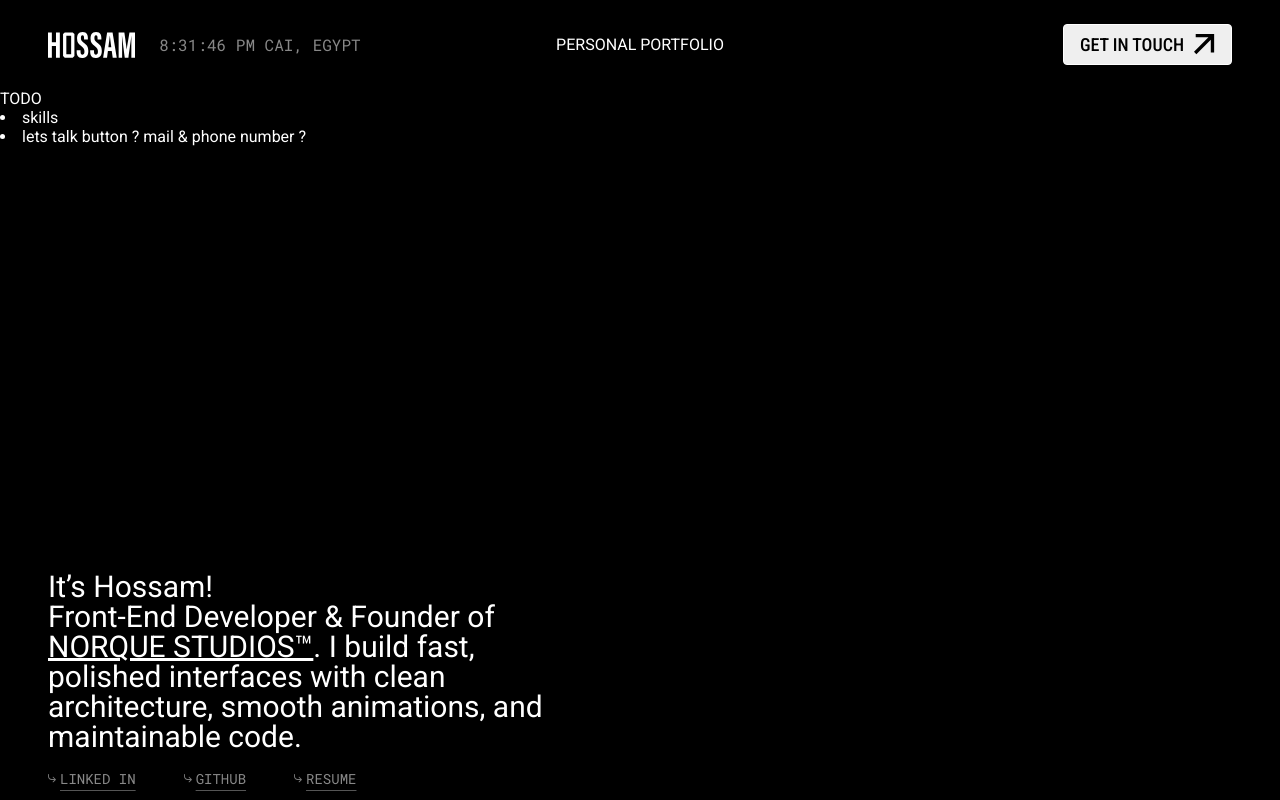
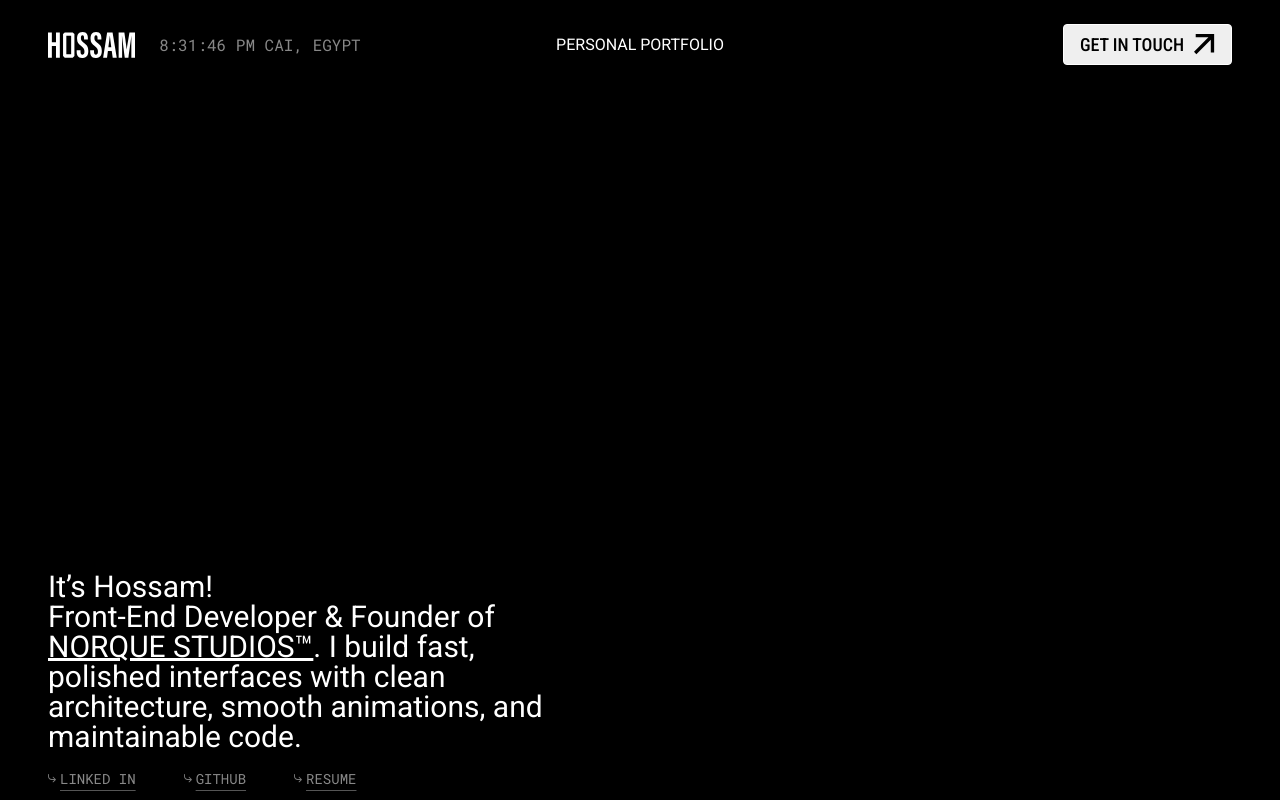
Before and after one commit to Hoss008/my-portfolio, a React (Vite) app in the folder my-portfolio/: page / in a window 1280 px wide. Built offline with nearby package versions, Linux system fonts and the light colour scheme.

Commit message:
Comment out TODO items in main content for future reference

```diff
--- a/my-portfolio/src/App.jsx
+++ b/my-portfolio/src/App.jsx
@@ -42,9 +42,9 @@ function App() {
 
       <main className={styles.mainContent}>
         {" "}
-        TODO
+        {/* TODO
         <li>skills</li>
-        <li>lets talk button ? mail & phone number ?</li>
+        <li>lets talk button ? mail & phone number ?</li> */}
       </main>
 
       <footer className={styles.footer}>
```
